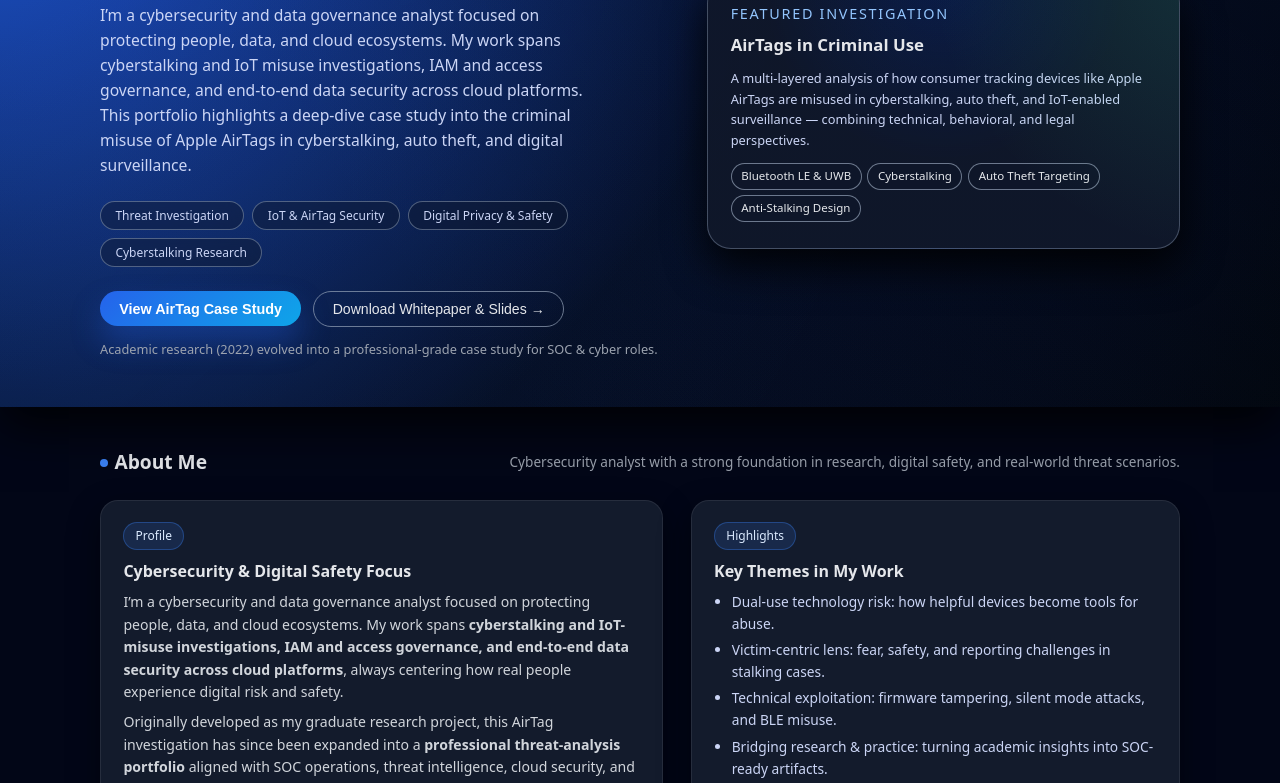
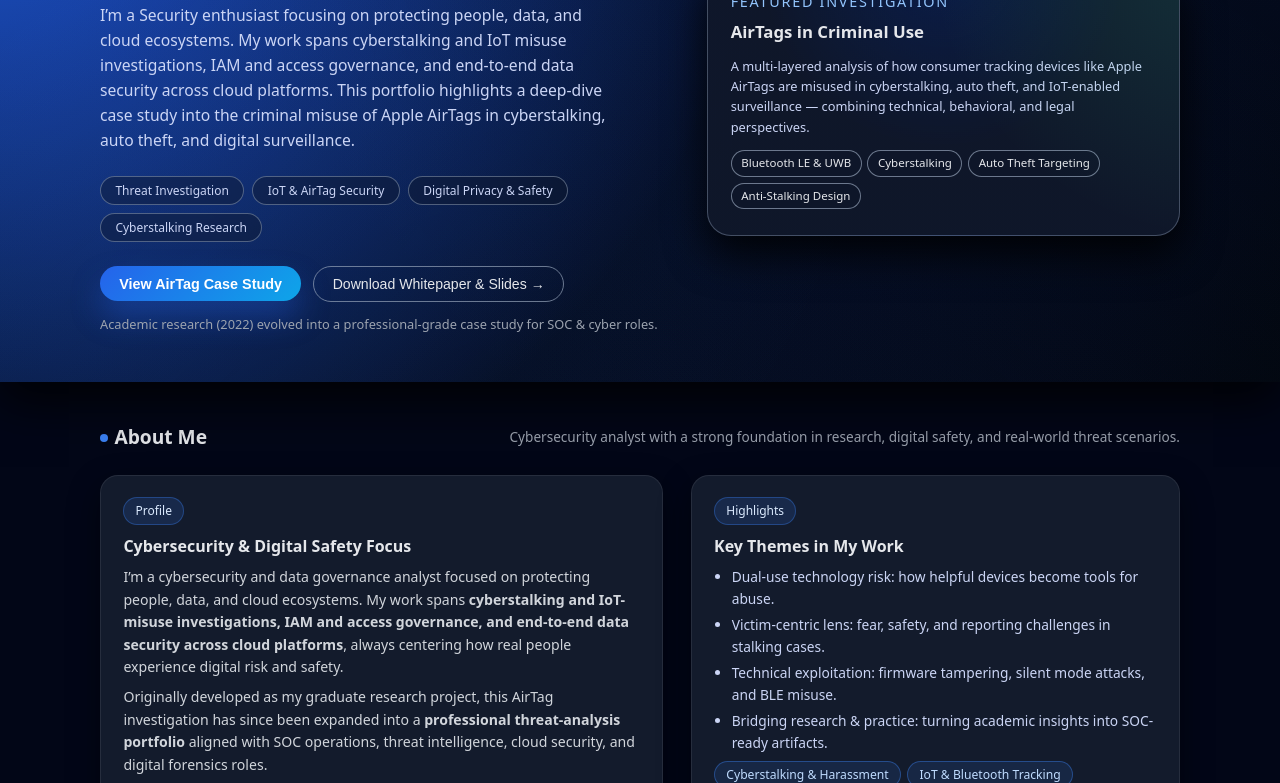
Before and after one commit to amrutagyanam-sys/airtag-crime-analysis, a plain HTML site: page index.html in a window 1280 px wide. Shown: the part 202-985 px from the top of the page. Drawn offline with Linux system fonts and the light colour scheme.

Commit message:
Update index.html

```diff
--- a/index.html
+++ b/index.html
@@ -601,7 +601,7 @@
           <span style="font-size:0.9em; font-style:italic;">Cybersecurity Analyst</span>
         </h1>
         <p class="hero-subtitle">
-  I’m a cybersecurity and data governance analyst focused on protecting people, data, and cloud ecosystems.
+  I’m a Security enthusiast focusing on protecting people, data, and cloud ecosystems.
   My work spans cyberstalking and IoT misuse investigations, IAM and access governance, and end-to-end data security across cloud platforms.
   This portfolio highlights a deep-dive case study into the criminal misuse of Apple AirTags in cyberstalking, auto theft, and digital surveillance.
 </p>
```
